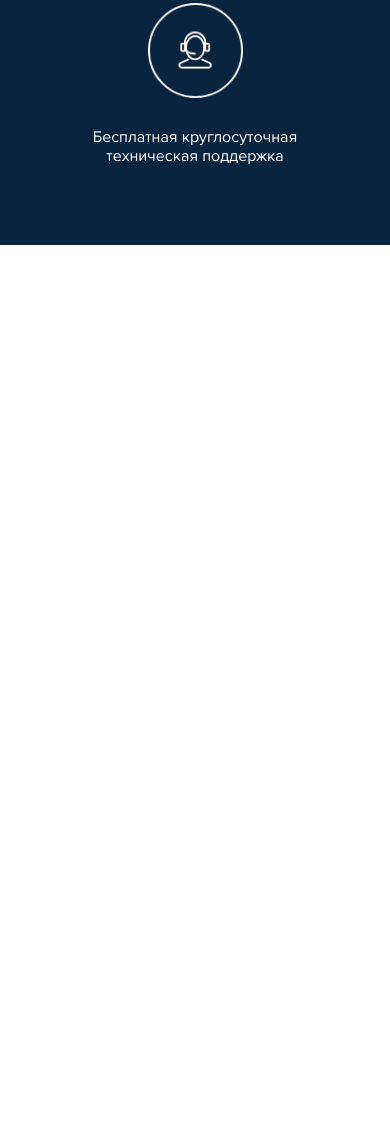
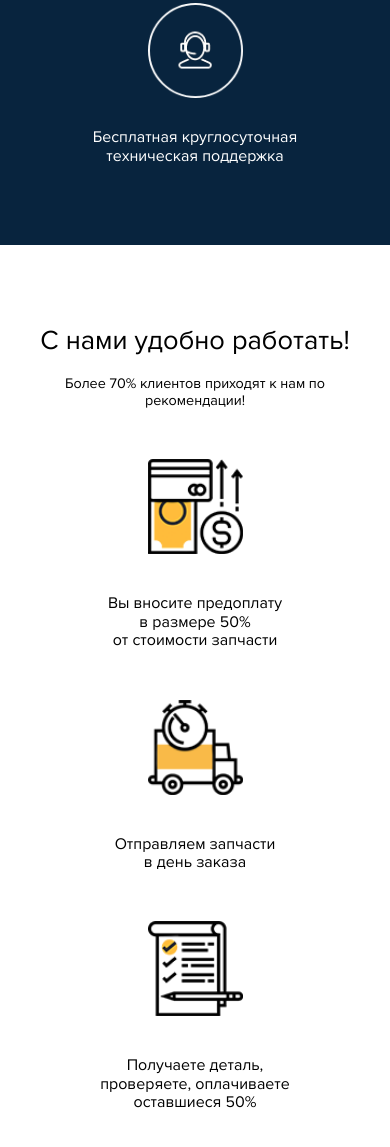
Before and after one commit to AbayIbrayev/BelazyLandingPage, a plain HTML site: page index.html in a window 390 px wide. Shown: the part 5730-6877 px from the top of the page. Before the commit the page ends 5975 px from the top, so only its background shows below. Drawn offline with Linux system fonts and the light colour scheme; a web font is replaced by a local one.

Commit message:
added a new responsive section

```diff
--- a/index.html
+++ b/index.html
@@ -186,7 +186,8 @@
       </div>
     </section>
 
-    <!-- ----------------------- !end of features section ----------------------- -->
+    <!-- ----------------------- !end of guarantee section ----------------------- -->
+
     <section class="section bg-primary">
       <div class="container">
         <h2 class="section__title section__title--single">У нас разработаны бонусные системы<br>
@@ -219,7 +220,36 @@
       </div>
     </section>
 
-    <!-- ----------------------- !end of features section ----------------------- -->
+    <!-- ----------------------- !end of bonuses section ----------------------- -->
+
+
+    <section class="section">
+      <div class="container">
+        <h2 class="section__title">С нами удобно работать!</h2>
+        <p class="section__subtitle">Более 70% клиентов приходят к нам по рекомендации!</p>
+        <div class="section__block">
+          <div class="section__item section__item--3col">
+            <img src="img/work/work-icon-1.png" alt="icon" class="section__icon">
+            <span class="section__description">Вы вносите предоплату<br>
+              в размере 50%<br>
+              от стоимости запчасти</span>
+          </div>
+          <div class="section__item section__item--3col">
+            <img src="img/work/work-icon-2.png" alt="icon" class="section__icon">
+            <span class="section__description">Отправляем запчасти<br>
+              в день заказа</span>
+          </div>
+          <div class="section__item section__item--3col">
+            <img src="img/work/work-icon-3.png" alt="icon" class="section__icon">
+            <span class="section__description">Получаете деталь,<br>
+              проверяете, оплачиваете<br>
+              оставшиеся 50%</span>
+          </div>
+        </div>
+      </div>
+    </section>
+
+    <!-- ---------------------- !end of work section ----------------------- -->
 
   </main>
 
```
Also changed, not shown: img/work/work-icon-1.png (added), img/work/work-icon-2.png (added), img/work/work-icon-3.png (added).
